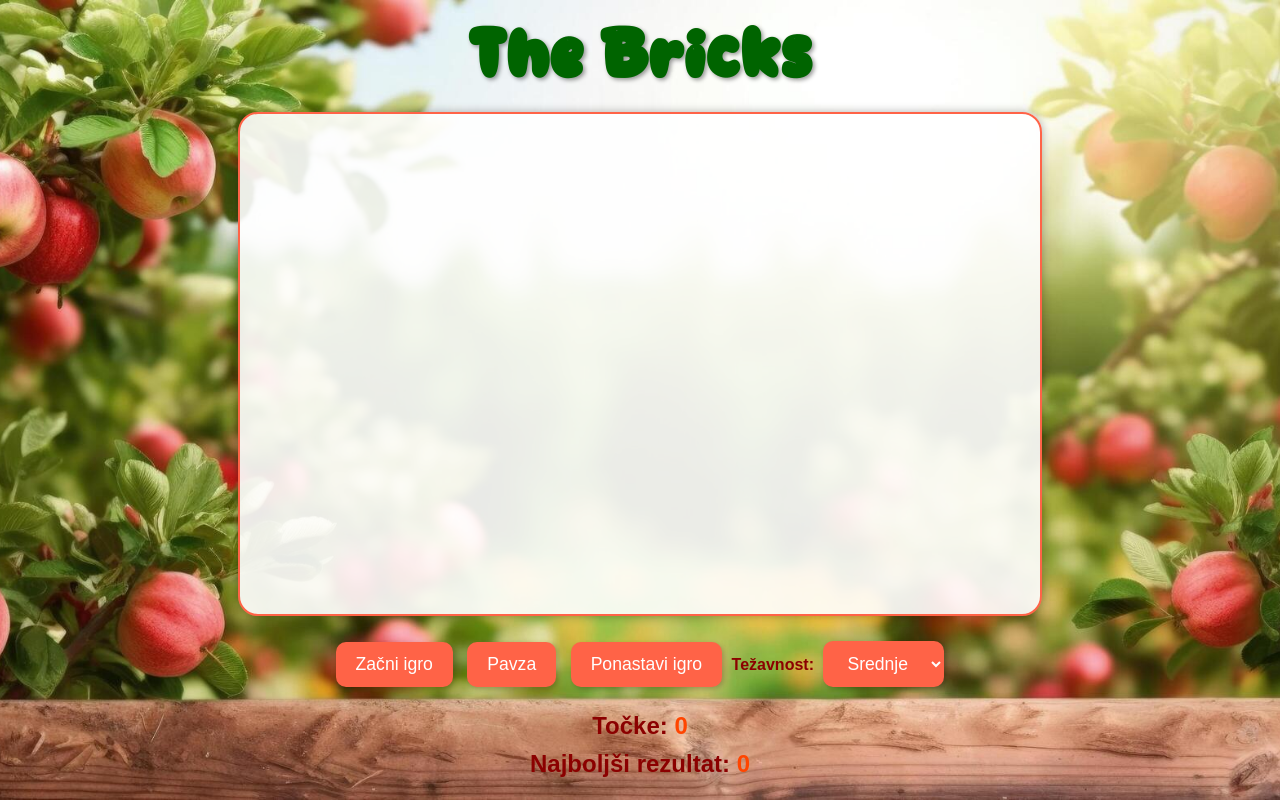
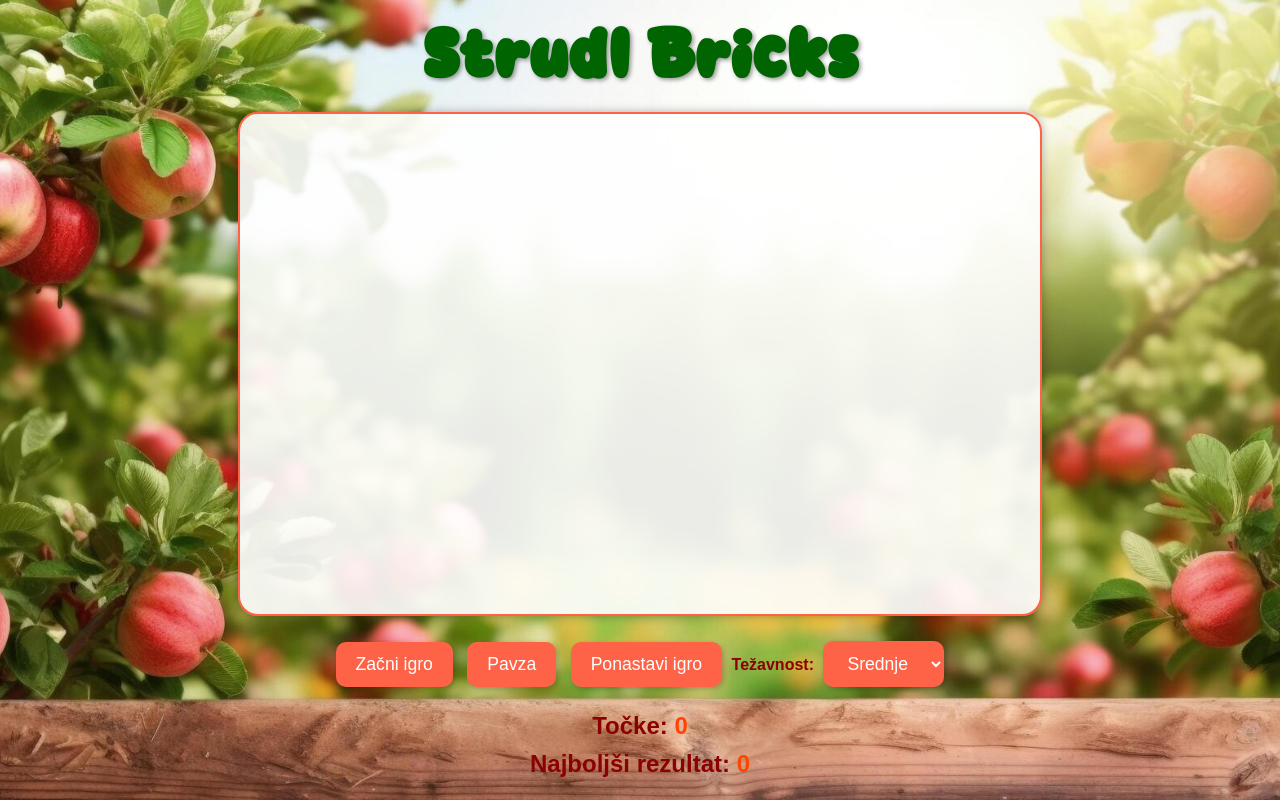
Before and after one commit to Jank1y/The-Bricks, a plain HTML site: page index.html in a window 1280 px wide. Drawn offline with Linux system fonts and the light colour scheme; some packages are replaced by stand-ins of ours; a script that the page names is missing.

Commit message:
dodau ikono

```diff
--- a/index.html
+++ b/index.html
@@ -2,18 +2,17 @@
 <html lang="sl">
 <head>
   <meta charset="UTF-8" />
-  <title>Jabolčni Zlom</title>
+  <title>Štrudl Bricks</title>
+  <link rel="icon" type="image/x-icon" href="/images/green_apple.png">
   <link rel="stylesheet" href="style.css" />
   <script src="https://cdn.jsdelivr.net/npm/sweetalert2@11"></script>
 </head>
 <body>
   <div class="main">
-    <h1>The Bricks</h1>
+    <h1>Strudl Bricks</h1>
 
-    <!-- Platno -->
     <canvas id="canvas" width="800" height="500"></canvas>
 
-    <!-- Gumbi -->
     <div class="controls">
       <button id="startBtn">Začni igro</button>
       <button id="pauseBtn">Pavza</button>
@@ -26,7 +25,6 @@
       </select>
     </div>
 
-    <!-- Rezultati -->
     <p>Točke: <span id="score">0</span></p>
     <p>Najboljši rezultat: <span id="highScore">0</span></p>
   </div>
```
